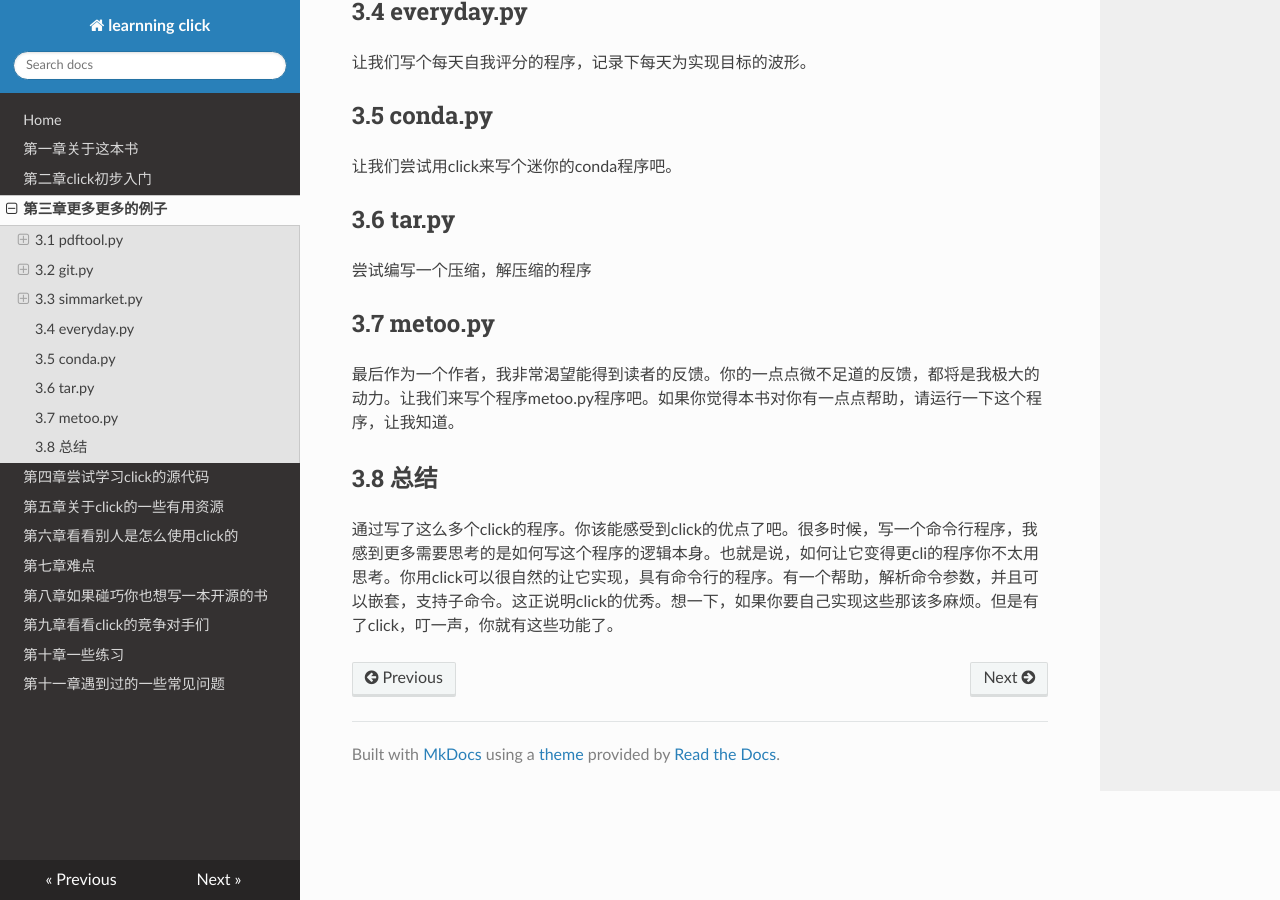
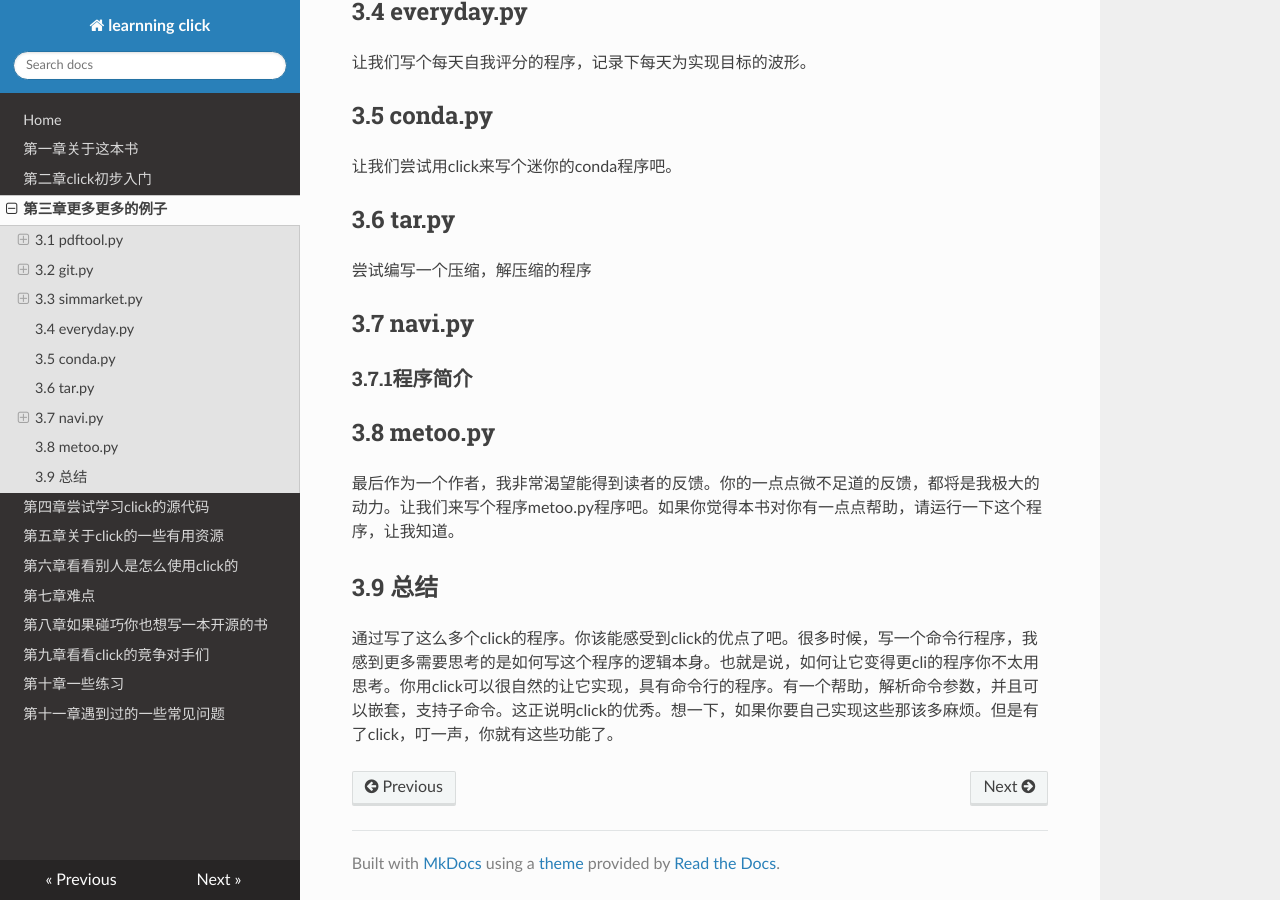
Before and after one commit to lizkca/thebook, an MkDocs documentation site: the page built from docs/chap3.md, in a window 1280 px wide and 900 px high, scrolled down 2277 px. Built offline with MkDocs 1.6.1, drawn with Linux system fonts in a browser that asks for light colours; nearby versions of some CDN libraries.

Commit message:
chap3 more

```diff
--- a/docs/chap3.md
+++ b/docs/chap3.md
@@ -93,7 +93,10 @@ git stash drop
 让我们尝试用click来写个迷你的conda程序吧。
 ##3.6 tar.py
 尝试编写一个压缩，解压缩的程序
-##3.7 metoo.py
+##3.7 navi.py
+###3.7.1程序简介
+
+##3.8 metoo.py
 最后作为一个作者，我非常渴望能得到读者的反馈。你的一点点微不足道的反馈，都将是我极大的动力。让我们来写个程序metoo.py程序吧。如果你觉得本书对你有一点点帮助，请运行一下这个程序，让我知道。
-##3.8 总结
+##3.9 总结
 通过写了这么多个click的程序。你该能感受到click的优点了吧。很多时候，写一个命令行程序，我感到更多需要思考的是如何写这个程序的逻辑本身。也就是说，如何让它变得更cli的程序你不太用思考。你用click可以很自然的让它实现，具有命令行的程序。有一个帮助，解析命令参数，并且可以嵌套，支持子命令。这正说明click的优秀。想一下，如果你要自己实现这些那该多麻烦。但是有了click，叮一声，你就有这些功能了。
```
